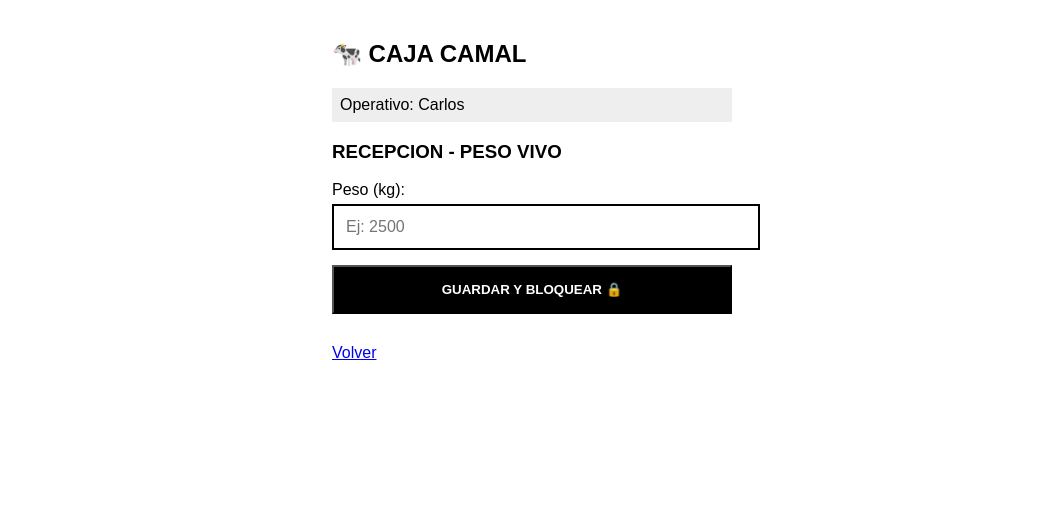
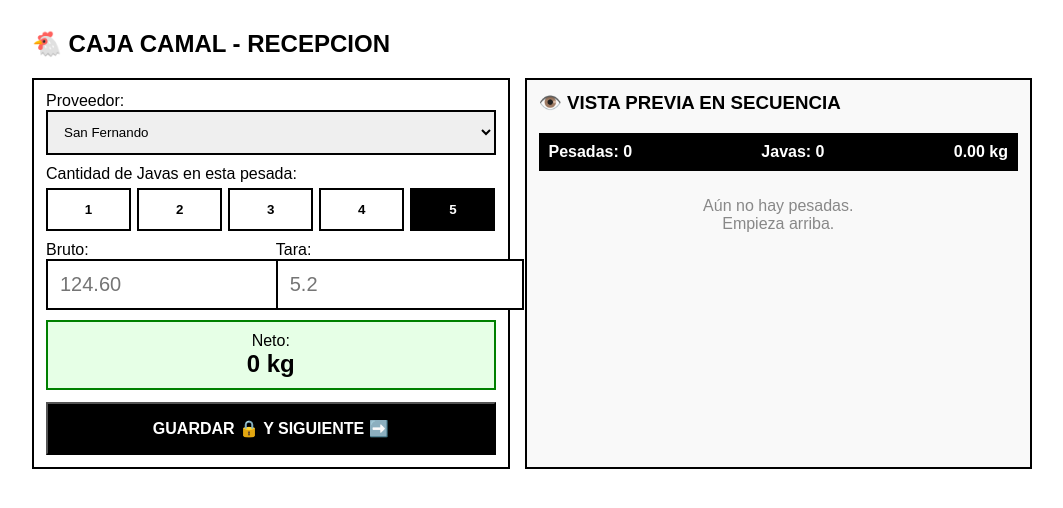
Before and after one commit to alfredoleonardoalfe-png/trescorrales, a Next.js app: page /caja in a window 1280 px wide. Shown: the top 508 px of the page, without its empty margins (108-1171 px from the left). Built offline with nearby package versions, Linux system fonts and the light colour scheme.

Commit message:
Update page.js

```diff
--- a/app/caja/page.js
+++ b/app/caja/page.js
@@ -1,24 +1,83 @@
 "use client"
 import { useState } from "react"
+
 export default function CajaCamal() {
-  const [peso, setPeso] = useState("")
-  const [bloqueado, setBloqueado] = useState(false)
+  const [proveedor, setProveedor] = useState("San Fernando")
+  const [cantJavas, setCantJavas] = useState(5)
+  const [pesoBruto, setPesoBruto] = useState("")
+  const [tara, setTara] = useState("")
+  const [lista, setLista] = useState([])
+
+  const pesoNeto = pesoBruto && tara ? (parseFloat(pesoBruto) - parseFloat(tara)).toFixed(2) : pesoBruto || "0"
+
+  const guardar = () => {
+    if (!pesoBruto) return alert("Pon el peso bruto")
+    const nuevo = {
+      id: Date.now(),
+      nro: lista.length + 1,
+      proveedor,
+      cantJavas,
+      pesoBruto: parseFloat(pesoBruto),
+      tara: parseFloat(tara) || 0,
+      pesoNeto: parseFloat(pesoNeto),
+      hora: new Date().toLocaleTimeString(),
+    }
+    setLista([...lista, nuevo])
+    setPesoBruto("")
+    setTara("")
+  }
+
+  const totalNeto = lista.reduce((a, b) => a + b.pesoNeto, 0)
+  const totalJavas = lista.reduce((a, b) => a + Number(b.cantJavas), 0)
+
   return (
-    <div style={{ padding: 20, fontFamily: "Arial", maxWidth: 400, margin: "0 auto" }}>
-      <h2>🐄 CAJA CAMAL</h2>
-      <div style={{ background: "#eee", padding: 8, marginBottom: 15 }}>Operativo: Carlos</div>
-      <h3>RECEPCION - PESO VIVO</h3>
-      <label>Peso (kg):</label>
-      <input type="number" value={peso} onChange={e => setPeso(e.target.value)} placeholder="Ej: 2500" style={{ width: "100%", padding: 12, border: "2px solid black", fontSize: 16, marginTop: 5 }} disabled={bloqueado} />
-      {!bloqueado ? (
-        <button onClick={() => { if(peso) setBloqueado(true) }} style={{ width: "100%", padding: 15, background: "black", color: "white", marginTop: 15, fontWeight: "bold" }}>GUARDAR Y BLOQUEAR 🔒</button>
-      ) : (
-        <div style={{ marginTop: 15, background: "#ffe6e6", padding: 15, border: "2px solid red" }}>
-          <p style={{ fontWeight: "bold" }}>🔒 BLOQUEADO: {peso} kg</p>
-          <p>Por: Carlos - No se puede editar</p>
+    <div style={{ padding: 10, fontFamily: "Arial", maxWidth: 1000, margin: "0 auto" }}>
+      <h2>🐔 CAJA CAMAL - RECEPCION</h2>
+      <div style={{ display: "flex", gap: 15, flexWrap: "wrap" }}>
+        <div style={{ flex: "1 1 320px", border: "2px solid black", padding: 12 }}>
+          <label>Proveedor:</label>
+          <select value={proveedor} onChange={e => setProveedor(e.target.value)} style={{ width: "100%", padding: 12, marginBottom: 10, border: "2px solid black" }}>
+            <option>San Fernando</option><option>Redondo</option><option>Otro</option>
+          </select>
+          <label>Cantidad de Javas en esta pesada:</label>
+          <div style={{ display: "flex", gap: 6, marginBottom: 10, marginTop: 5 }}>
+            {[1,2,3,4,5].map(n => (
+              <button key={n} onClick={() => setCantJavas(n)} style={{ flex: 1, padding: 12, background: cantJavas==n? "black" : "white", color: cantJavas==n? "white" : "black", border: "2px solid black", fontWeight: "bold" }}>{n}</button>
+            ))}
+          </div>
+          <div style={{ display: "flex", gap: 10 }}>
+            <div style={{ flex: 1 }}>
+              <label>Bruto:</label>
+              <input type="number" value={pesoBruto} onChange={e => setPesoBruto(e.target.value)} placeholder="124.60" style={{ width: "100%", padding: 12, border: "2px solid black", fontSize: 20 }} />
+            </div>
+            <div style={{ flex: 1 }}>
+              <label>Tara:</label>
+              <input type="number" value={tara} onChange={e => setTara(e.target.value)} placeholder="5.2" style={{ width: "100%", padding: 12, border: "2px solid black", fontSize: 20 }} />
+            </div>
+          </div>
+          <div style={{ background: "#e6ffe6", padding: 10, marginTop: 10, textAlign: "center", border: "2px solid green" }}>
+            Neto: <br/><b style={{ fontSize: 24 }}>{pesoNeto} kg</b>
+          </div>
+          <button onClick={guardar} style={{ width: "100%", padding: 15, background: "black", color: "white", marginTop: 12, fontWeight: "bold", fontSize: 16 }}>GUARDAR 🔒 Y SIGUIENTE ➡️</button>
         </div>
-      )}
-      <a href="/" style={{ display: "block", marginTop: 30 }}>Volver</a>
+        <div style={{ flex: "1 1 350px", border: "2px solid black", padding: 12, background: "#f9f9f9" }}>
+          <h3 style={{ marginTop: 0 }}>👁️ VISTA PREVIA EN SECUENCIA</h3>
+          <div style={{ background: "black", color: "white", padding: 10, display: "flex", justifyContent: "space-between", fontWeight: "bold" }}>
+            <span>Pesadas: {lista.length}</span>
+            <span>Javas: {totalJavas}</span>
+            <span>{totalNeto.toFixed(2)} kg</span>
+          </div>
+          <div style={{ maxHeight: 500, overflowY: "auto", marginTop: 10 }}>
+            {lista.length === 0 && <p style={{ textAlign: "center", color: "#888" }}>Aún no hay pesadas.<br/>Empieza arriba.</p>}
+            {[...lista].reverse().map(item => (
+              <div key={item.id} style={{ background: "white", borderLeft: "5px solid red", border: "1px solid #ccc", padding: 8, marginBottom: 6, display: "flex", justifyContent: "space-between" }}>
+                <div><b>#{item.nro}</b> - {item.cantJavas} javas<br/><small>{item.proveedor} - {item.hora}</small></div>
+                <div style={{ textAlign: "right" }}><b style={{ color: "red" }}>{item.pesoNeto} kg</b><br/><small>🔒 BLOQUEADO</small></div>
+              </div>
+            ))}
+          </div>
+        </div>
+      </div>
     </div>
   )
 }
```
